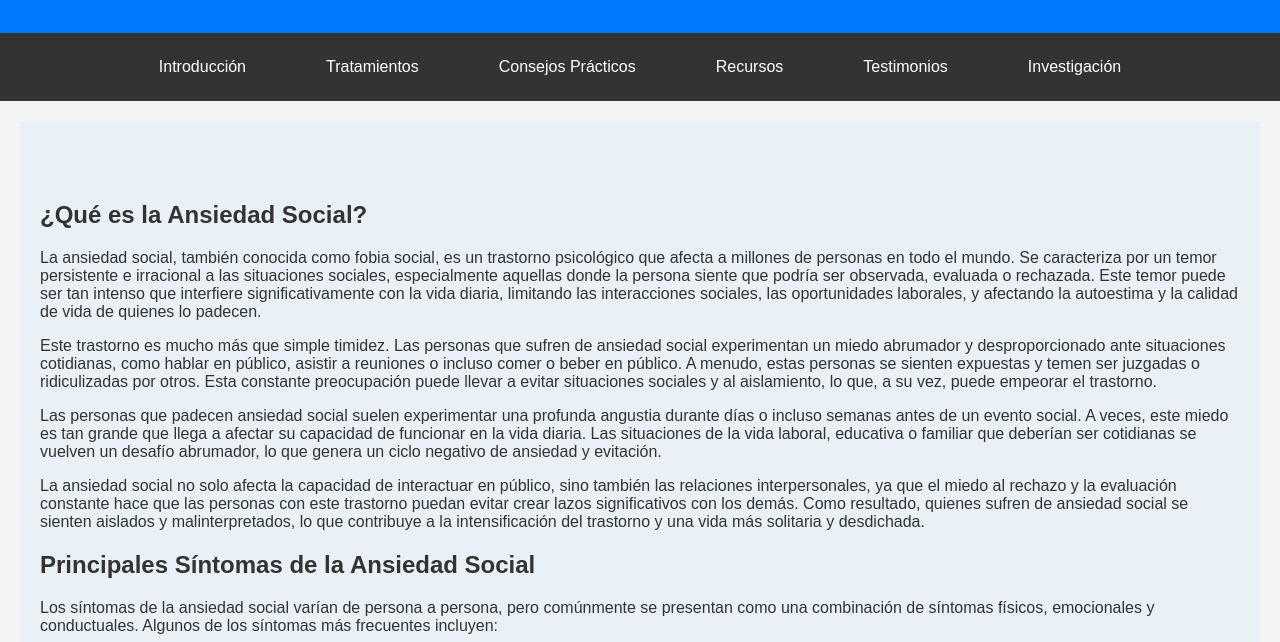
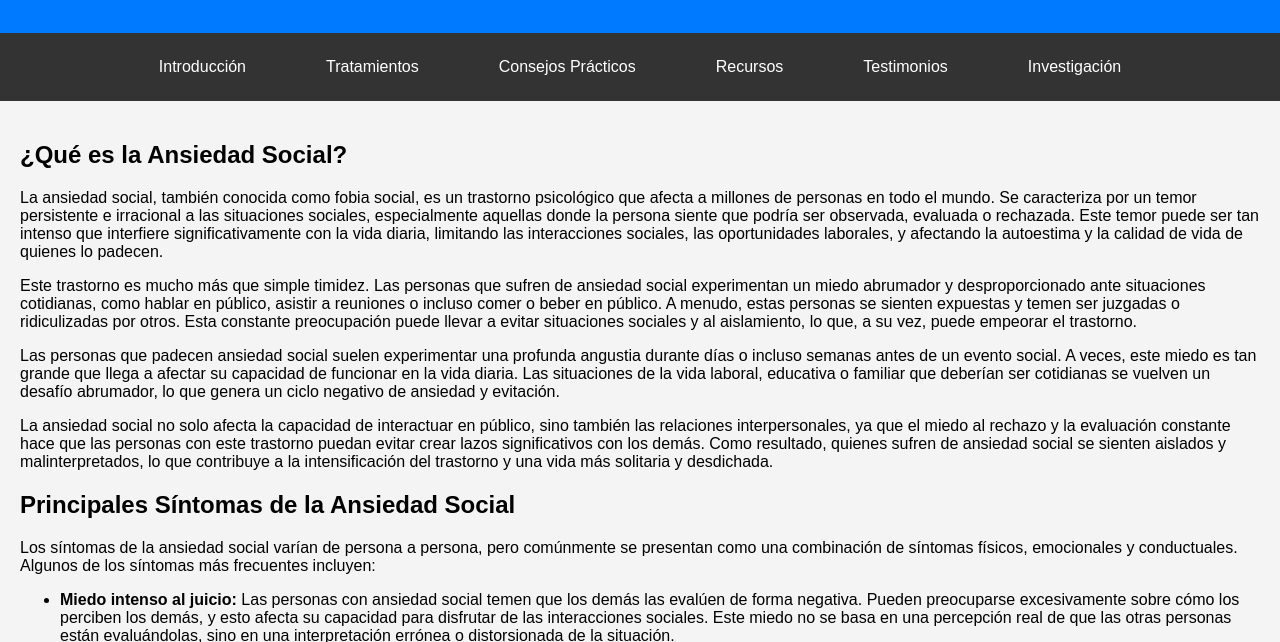
Before and after one commit to snucara/como-ayudar-a-una-persona-con-ansiedad-a-distancia, a plain HTML site: page 1.html in a window 1280 px wide. Shown: the part 121-763 px from the top of the page. Drawn offline with Linux system fonts and the light colour scheme.

Commit message:
Update 1.html

```diff
--- a/1.html
+++ b/1.html
@@ -153,9 +153,9 @@
 </nav>
 
 <main>
-  <section id="que-es-la-ansiedad-social" style="padding: 60px 20px; background-color: #e9f1f7; color: #333;">
+  <section id="que-es-la-ansiedad-social">
     <div class="container">
-        <h1>¿Qué es la Ansiedad Social?</h1>
+        <h2>¿Qué es la Ansiedad Social?</h2>
         <p>La ansiedad social, también conocida como fobia social, es un trastorno psicológico que afecta a millones de personas en todo el mundo. Se caracteriza por un temor persistente e irracional a las situaciones sociales, especialmente aquellas donde la persona siente que podría ser observada, evaluada o rechazada. Este temor puede ser tan intenso que interfiere significativamente con la vida diaria, limitando las interacciones sociales, las oportunidades laborales, y afectando la autoestima y la calidad de vida de quienes lo padecen.</p>
 
         <p>Este trastorno es mucho más que simple timidez. Las personas que sufren de ansiedad social experimentan un miedo abrumador y desproporcionado ante situaciones cotidianas, como hablar en público, asistir a reuniones o incluso comer o beber en público. A menudo, estas personas se sienten expuestas y temen ser juzgadas o ridiculizadas por otros. Esta constante preocupación puede llevar a evitar situaciones sociales y al aislamiento, lo que, a su vez, puede empeorar el trastorno.</p>
```
